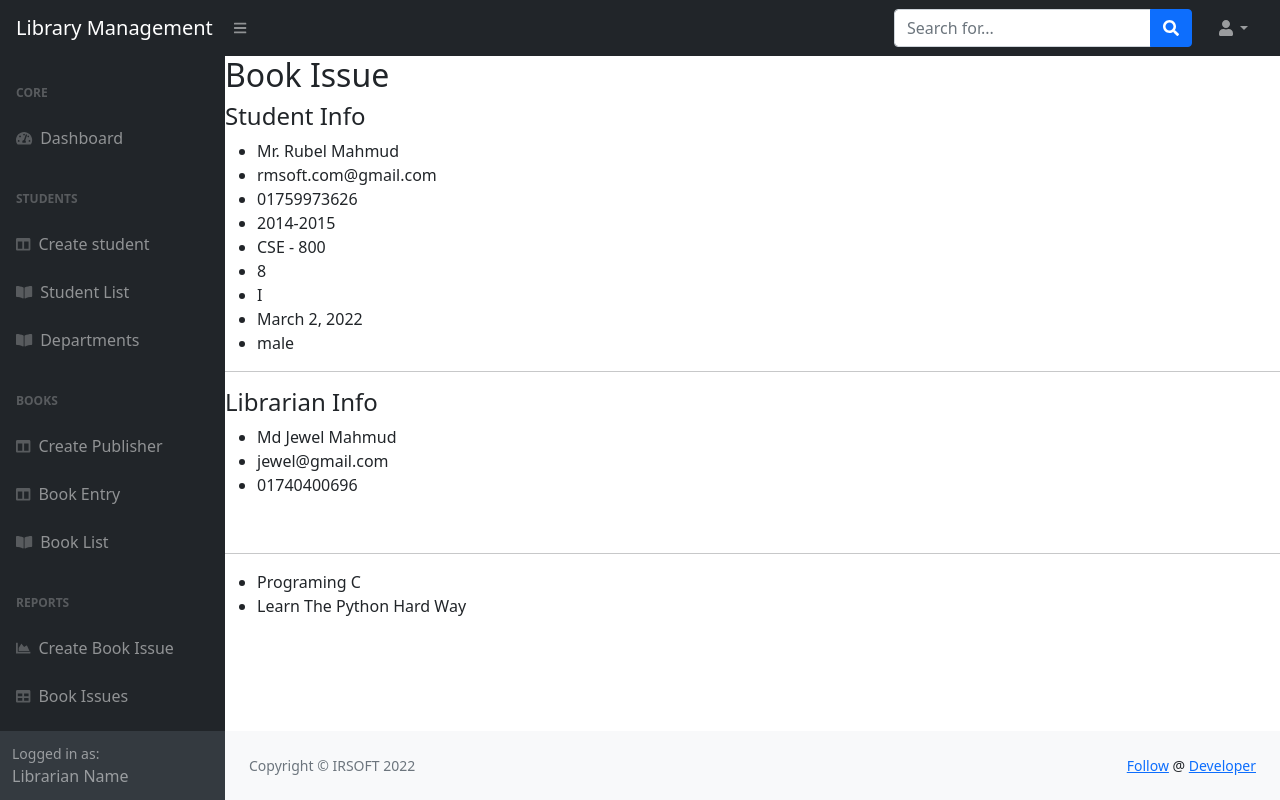
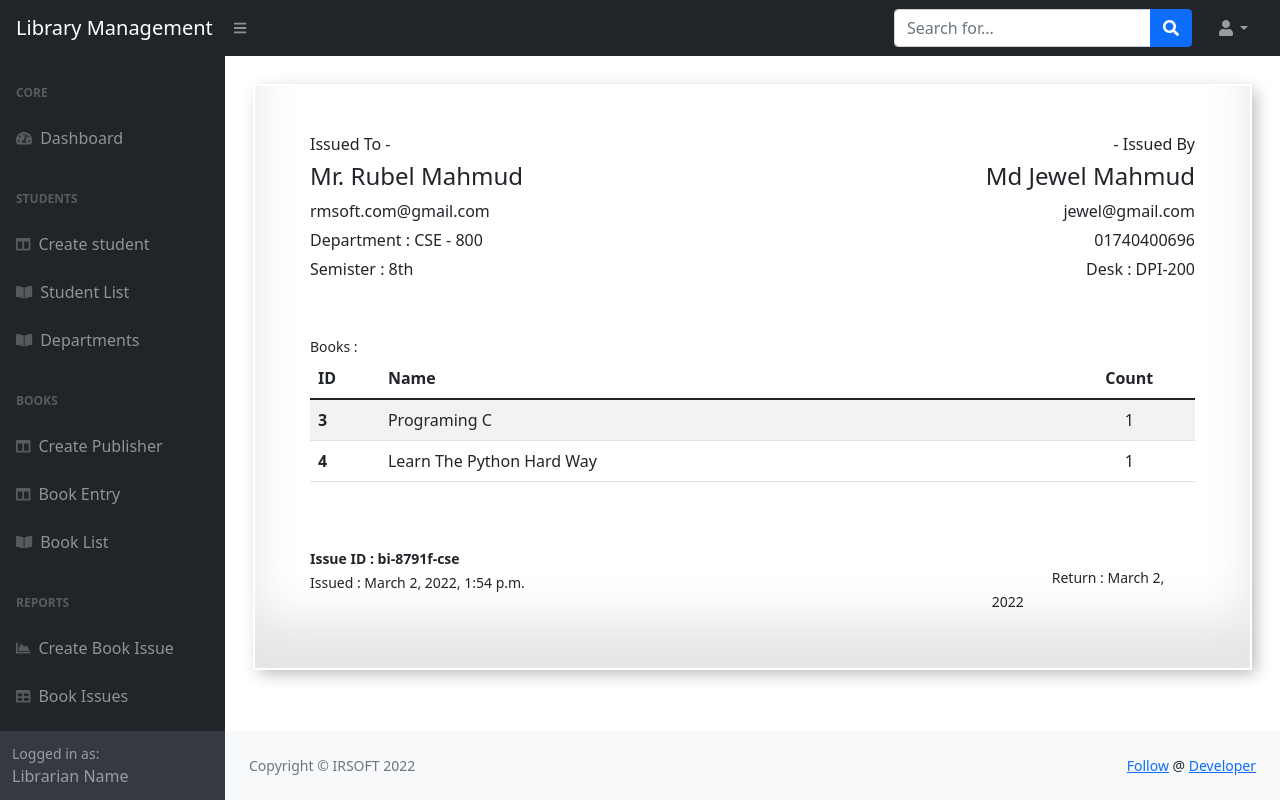
Before and after one commit to Rubel-Mahmud/LIBRARY_MANAGEMENT_SYS, a Django app: page /issues/1/document/ in a window 1280 px wide. Run offline with Django 4.2, Linux system fonts and the light colour scheme; data comes from the database, SQL or seed files in the repository; both versions use the stored data as it was after the commit; some libraries are stand-ins or nearby versions.

Commit message:
Bookissue document design complete

```diff
--- /dev/null
+++ b/ToDo.txt
@@ -0,0 +1 @@
+# Restrict the user from adding book to the issue if stock is empty
--- a/book_issues/models.py
+++ b/book_issues/models.py
@@ -15,7 +15,7 @@ class BookIssue(models.Model):
     student = models.ForeignKey(Student, on_delete=models.CASCADE)
     librarian = models.ForeignKey(Librarian, on_delete=models.CASCADE)
     # book = models.ForeignKey(Book, null=True, blank=True, on_delete=models.CASCADE)
-    books = models.ManyToManyField(Book, null=True, blank=True)
+    books = models.ManyToManyField(Book)
 
     # Utility Fields
     issue_date = models.DateTimeField(auto_now_add=True)
--- a/book_issues/urls.py
+++ b/book_issues/urls.py
@@ -1,7 +1,8 @@
 from django.urls import path
-from .views import create_issue, complete_issue, document_issue, remove_issued_book
+from .views import create_issue, complete_issue, document_issue, remove_issued_book, book_issues
 
 urlpatterns = [
+    path('list/', book_issues, name='issue_list'),
     path('<int:student_id>/create/', create_issue, name='create_issue'),
     path('<int:issue_id>/update/', complete_issue, name='complete_issue'),
     path('<int:issue_id>/document/', document_issue, name='document_issue'),
--- a/book_issues/views.py
+++ b/book_issues/views.py
@@ -64,3 +64,9 @@ def remove_issued_book(request, issue_id, book_id):
     book.amount += 1
     book.save()
     return redirect('complete_issue', issue_id)
+
+def book_issues(request):
+    context = {}
+    issues = BookIssue.objects.all().order_by('-issue_date')
+    context['issues'] = issues
+    return render(request, 'book_issues/issues.html', context)
--- a/static/css/custom.css
+++ b/static/css/custom.css
@@ -5,3 +5,12 @@
 .librarian p{
     margin:0px;
 }
+
+
+#pageBox {
+  padding: 20px;
+  box-shadow:
+       inset 0 -3em 3em rgba(0,0,0,0.1),
+             0 0  0 2px rgb(255,255,255),
+             0.3em 0.3em 1em rgba(0,0,0,0.3);
+}
--- a/templates/base.html
+++ b/templates/base.html
@@ -12,6 +12,11 @@
         <link href="https://cdn.jsdelivr.net/npm/simple-datatables@latest/dist/style.css" rel="stylesheet" />
         <link href="{% static 'css/styles.css' %}" rel="stylesheet" />
         <link href="{% static 'css/custom.css' %}" rel="stylesheet" />
+        <style>
+        {% block stylesheet %}
+<!--        Extra stylesheet-->
+        {% endblock stylesheet %}
+        </style>
         <script src="https://cdnjs.cloudflare.com/ajax/libs/font-awesome/5.15.3/js/all.min.js" crossorigin="anonymous"></script>
     </head>
     <body class="sb-nav-fixed">
@@ -28,5 +33,9 @@
             </div>
         </div>
         {% include 'footer_script.html'%}
+        <script type="text/javascript">
+            {% block script %}
+            {% endblock script %}
+        </script>
     </body>
 </html>
--- a/templates/book_issues/document_issue.html
+++ b/templates/book_issues/document_issue.html
@@ -1,31 +1,94 @@
 {% extends 'base.html' %}
 
+{% block stylesheet %}
+
+#pageBox {
+<!--  margin:40px;-->
+  padding: 0px;
+  box-shadow:
+       inset 0 -3em 3em rgba(0,0,0,0.1),
+             0 0  0 2px rgb(255,255,255),
+             0.3em 0.3em 1em rgba(0,0,0,0.3);
+}
+
+{% endblock stylesheet %}
+
 {% block content %}
-<h2>Book Issue</h2>
-<h4>Student Info</h4>
-<ul>
-    <li>{{ issue.student.name }}</li>
-    <li>{{ issue.student.email }}</li>
-    <li>{{ issue.student.mobile }}</li>
-    <li>{{ issue.student.session }}</li>
-    <li>{{ issue.student.department }}</li>
-    <li>{{ issue.student.semister }}</li>
-    <li>{{ issue.student.religion }}</li>
-    <li>{{ issue.student.dob }}</li>
-    <li>{{ issue.student.gender }}</li>
-</ul>
-<hr>
-<h4>Librarian Info</h4>
-<ul>
-    <li>{{ issue.librarian.name }}</li>
-    <li>{{ issue.librarian.email }}</li>
-    <li>{{ issue.librarian.mobile }}</li>
-</ul>
-<br>
-<hr>
-<ul>
-    {% for book in issue.books.all %}
-    <li>{{ book.name }}</li>
-    {% endfor %}
-</ul>
+<div style="padding:30px;">
+    <div class="container" id="pageBox">
+        <div style="padding:5px 35px 35px 35px;">
+        <br>
+        <div class="row">
+    <!--        <div class="col-md-1"></div>-->
+            <div class="col-md-6 student">
+                <h6>Issued To -</h6>
+                <h4>{{ issue.student.name }}</h4>
+                <p>{{ issue.student.email }}</p>
+                <p>Department : {{ issue.student.department }}</p>
+                <p>Semister : {{ issue.student.semister }}th</p>
+            </div>
+            <div style="text-align:right;" class="col-md-6 librarian">
+                <h6>- Issued By</h6>
+                <h4>{{ issue.librarian.name }}</h4>
+                <p style="margin-bottom:5px;">{{ issue.librarian.email }}</p>
+                <p style="margin-bottom:5px;">{{ issue.librarian.mobile }}</p>
+                <p style="margin-bottom:5px;">Desk : DPI-200</p>
+            </div>
+    <!--        <div class="col-md-1"></div>-->
+        </div>
+    <br>
+<!--        <div class="row">-->
+<!--    &lt;!&ndash;        <div class="col-md-1"></div>&ndash;&gt;-->
+<!--            <div class="col-md-12">-->
+<!--                <hr width="100%">-->
+<!--            </div>-->
+<!--    &lt;!&ndash;        <div class="col-md-1"></div>&ndash;&gt;-->
+<!--        </div>-->
+
+        <br>
+        <small>Books :</small>
+        <div class="row">
+    <!--        <div class="col-md-1"></div>-->
+            <div class="col-md-12">
+                <table class="table table-striped">
+                  <thead>
+                    <tr>
+                      <th scope="col">ID</th>
+                      <th scope="col">Name</th>
+                      <th scope="col" style="padding-left:100px;"></th>
+                      <th scope="col" class="text-center">Count</th>
+                    </tr>
+                  </thead>
+                  <tbody>
+                  {% for book in issue.books.all %}
+                    <tr>
+                      <th scope="row">{{ book.id }}</th>
+                      <td>{{ book.name }}</td>
+                      <td></td>
+                      <td class="text-center">1</td>
+                    </tr>
+                  {% endfor %}
+                  </tbody>
+                </table>
+            </div>
+    <!--        <div class="col-md-1"></div>-->
+        </div>
+        <br>
+        <br>
+        <div class="row">
+<!--            <div class="col-md-1"></div>-->
+            <div class="col-md-4">
+                <small ><b>Issue ID : {{ issue.issueId }}</b></small><br>
+                <small>Issued : {{ issue.issue_date }}</small>
+            </div>
+            <div class="col-md-5"></div>
+            <div class="col-md-3">
+                <h6 style="margin:0px;">&nbsp;</h6>
+                <small style="text-align:right;padding-left:60px;">Return : {{ issue.issue_date.date }}</small>
+            </div>
+<!--            <div class="col-md-1"></div>-->
+        </div>
+        </div>
+    </div>
+</div>
 {% endblock content %}
--- a/templates/nav.html
+++ b/templates/nav.html
@@ -39,7 +39,7 @@
                 <div class="sb-nav-link-icon"><i class="fas fa-chart-area"></i></div>
                 Create Book Issue
             </a>
-            <a class="nav-link" href="#">
+            <a class="nav-link" href="{% url 'issue_list' %}">
                 <div class="sb-nav-link-icon"><i class="fas fa-table"></i></div>
                 Book Issues
             </a>
--- a/templates/top_nav.html
+++ b/templates/top_nav.html
@@ -1,6 +1,6 @@
 <nav class="sb-topnav navbar navbar-expand navbar-dark bg-dark">
     <!-- Navbar Brand-->
-    <a class="navbar-brand ps-3" href="#">Library Management</a>
+    <a class="navbar-brand ps-3" href="{% url 'home' %}">Library Management</a>
     <!-- Sidebar Toggle-->
     <button class="btn btn-link btn-sm order-1 order-lg-0 me-4 me-lg-0" id="sidebarToggle" href="#!"><i class="fas fa-bars"></i></button>
     <!-- Navbar Search-->
```
Also changed, not shown: templates/book_issues/issues.html (added, +98 -0 lines), book_issues/migrations/0003_alter_bookissue_books.py (added), db.sqlite3.
